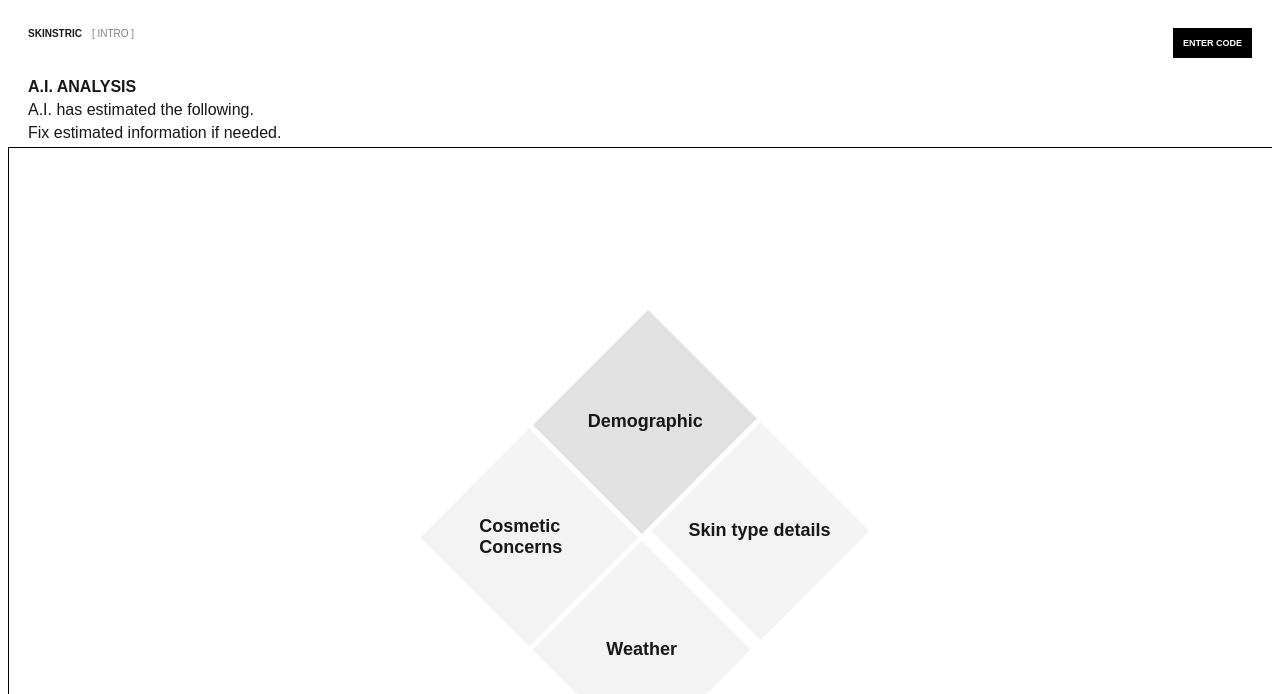
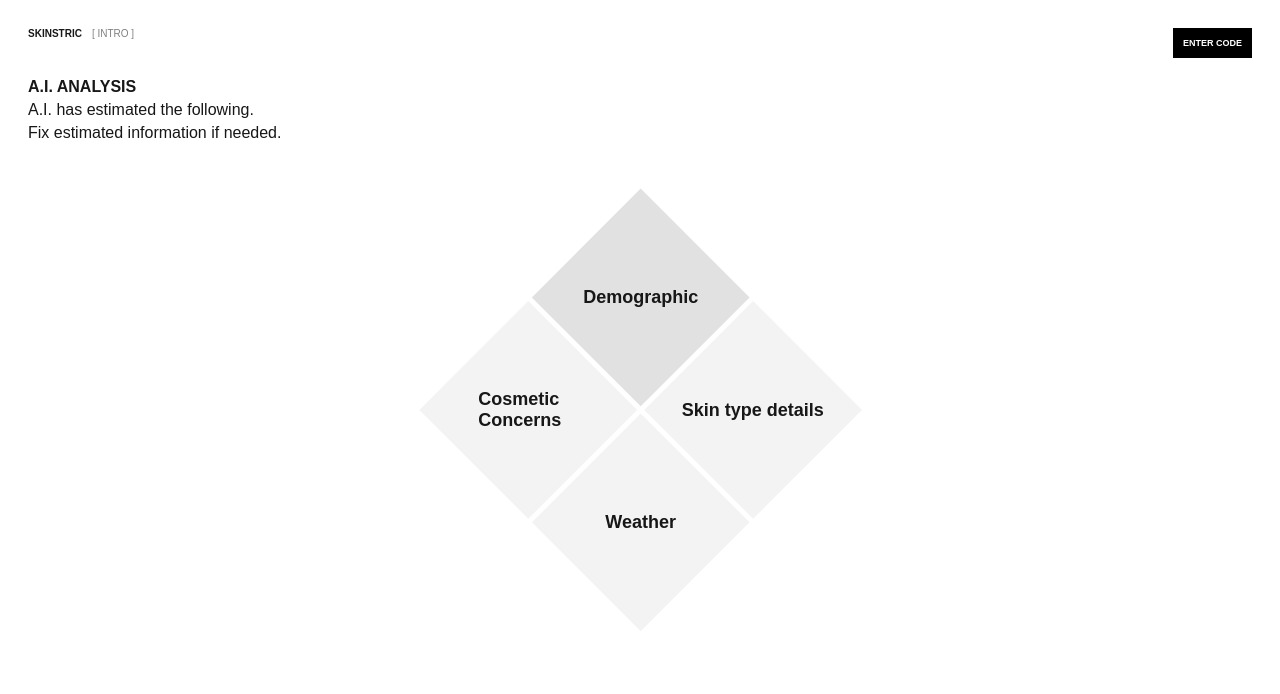
Before and after one commit to KamalRaghe/Skinstric, a Next.js app: page /select in a window 1280 px wide. Shown: the top 694 px of the page. Built offline with nearby package versions, Linux system fonts and the light colour scheme.

Commit message:
first commit

```diff
--- a/app/select/page.js
+++ b/app/select/page.js
@@ -71,10 +71,14 @@ export default function Select() {
         style={{
           width:"100%",
           height:"100%",
-          overflow:'hidden',
+          overflowX:'hidden',
+          position:"fixed",
+          left:"50%",
+          top:"50%",
+          transform:"translate(-50%,-50%)"
         }}
       >
-        <div className=" center" style={{ width: "330px", height: "330px",transform:"rotate(45deg)" }}>
+        <div className=" center" style={{width: "300px", height: "300px",transform:"rotate(45deg)" }}>
 
           {/* 🔥 BIG BORDER OVERLAY (this is what animates) */}
           <div className="center"
```
